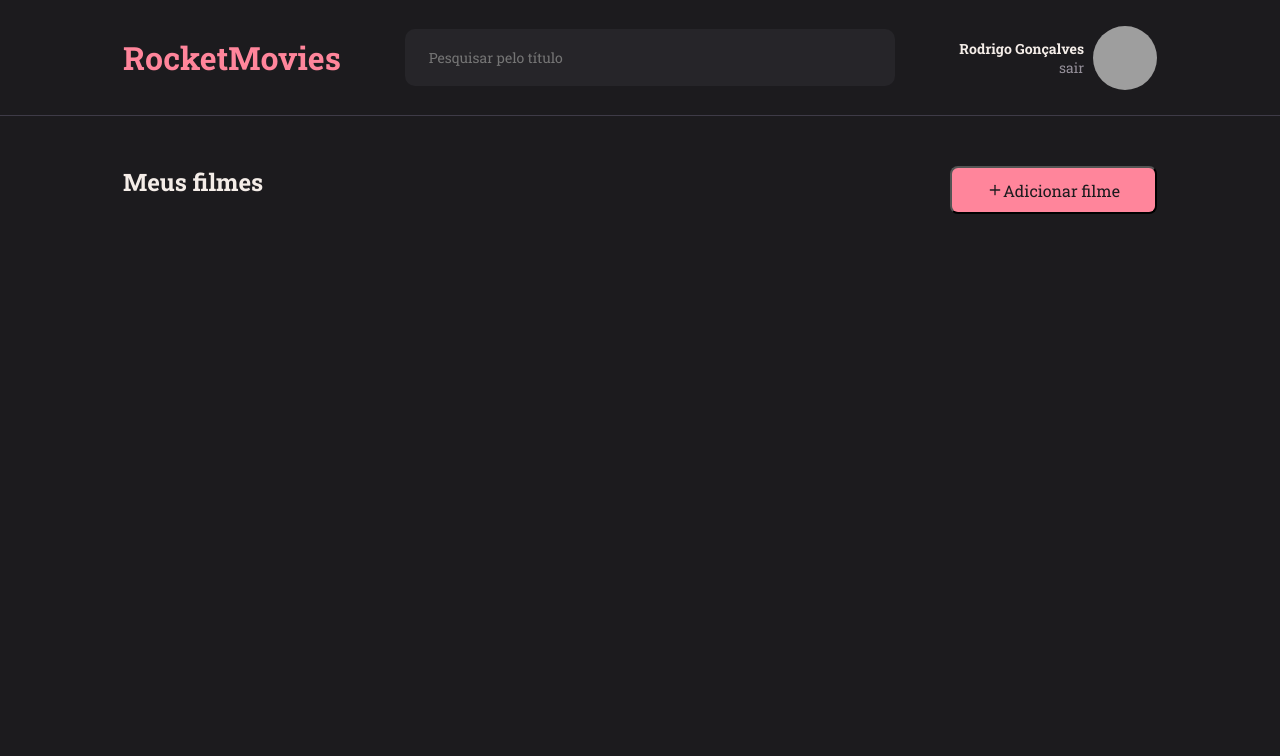
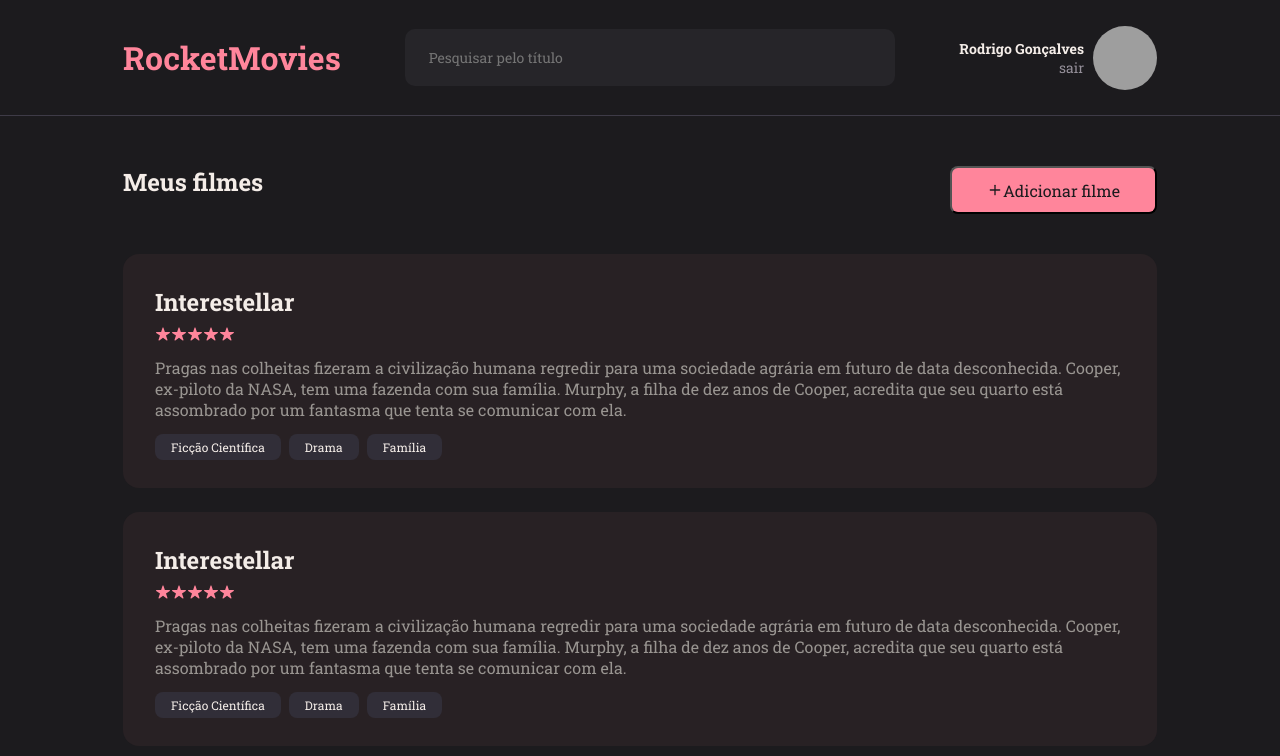
Before and after one commit to mfernandanll/rocketseat-stage09-frontend-rocketMovies, a React (Vite) app: page / in a window 1280 px wide. Shown: the top 756 px of the page. Built offline with nearby package versions, Linux system fonts and the light colour scheme; grey boxes are pictures that could not be loaded.

Commit message:
page Home created

```diff
--- /dev/null
+++ b/src/components/Card/index.jsx
@@ -0,0 +1,27 @@
+import { Tag } from "../Tag";
+import { Container } from "./styles";
+import { IoIosStar } from "react-icons/io";
+
+export function Card({ data }) {
+  return (
+    <Container>
+      <h3>{data.title}</h3>
+      <div className="stars">
+        <IoIosStar />
+        <IoIosStar />
+        <IoIosStar />
+        <IoIosStar />
+        <IoIosStar />
+      </div>
+
+      <p>{data.description}</p>
+      {data.tags && (
+        <footer>
+          {data.tags.map((tag) => (
+            <Tag key={tag.id} title={tag.name} />
+          ))}
+        </footer>
+      )}
+    </Container>
+  );
+}
--- /dev/null
+++ b/src/components/Card/styles.js
@@ -0,0 +1,30 @@
+import styled from 'styled-components'
+
+export const Container = styled.div`
+  width: 100%;
+  padding: 32px;
+
+  background-color: ${({theme}) => theme.COLORS.ROSE_700};
+  border-radius: 16px;
+  margin-bottom: 24px;
+
+  > h3 {
+    color: ${({theme}) => theme.COLORS.WHITE};
+
+    font-size: 24px;
+    margin-bottom: 8px;
+  }
+
+  .stars {
+    display: flex;
+    color: ${({theme}) => theme.COLORS.ROSE};
+    margin-bottom: 15px;
+  }
+
+  > p {
+    color: ${({theme}) => theme.COLORS.GRAY_200};
+
+    font-size: 16px;
+    margin-bottom: 15px;
+  }
+`
--- a/src/components/Section/index.jsx
+++ b/src/components/Section/index.jsx
@@ -1,14 +1,15 @@
 import { Button, Container } from "./styles";
 import { FiPlus } from "react-icons/fi";
+
 
 export function Section({ title, children, buttonExist = false }) {
   return (
     <Container>
       <div className="header">
         <h2>{title}</h2>
-        {children}
         {buttonExist && <Button><FiPlus /> Adicionar filme</Button>}
       </div>
+        {children}
     </Container>
   );
 }
--- a/src/components/Section/styles.js
+++ b/src/components/Section/styles.js
@@ -8,7 +8,9 @@ export const Container = styled.section`
 
   .header {
     display: flex;
-    justify-content: space-between
+    justify-content: space-between;
+
+    margin-bottom: 40px;
   }
 
 `
--- /dev/null
+++ b/src/components/Tag/index.jsx
@@ -0,0 +1,9 @@
+import { Container } from './styles'
+
+export function Tag({ title, ...rest }) {
+  return (
+    <Container {...rest}>
+      {title}
+    </Container>
+  )
+}
--- /dev/null
+++ b/src/components/Tag/styles.js
@@ -0,0 +1,10 @@
+import styled from 'styled-components'
+
+export const Container = styled.span`
+  font-size: 12px;
+  padding: 5px 16px;
+  margin-right: 8px;
+  border-radius: 8px;
+  color: ${({ theme }) => theme.COLORS.WHITE};
+  background-color: ${({ theme }) => theme.COLORS.GRAY_500};
+`
--- a/src/pages/Home/index.jsx
+++ b/src/pages/Home/index.jsx
@@ -1,12 +1,76 @@
+import { Card } from "../../components/Card";
 import { Header } from "../../components/Header";
 import { Section } from "../../components/Section";
-import { Container } from "./styles";
+import { Container, Content } from "./styles";
 
 export function Home() {
   return (
     <Container>
-      <Header></Header>
-      <Section title="Meus filmes" buttonExist></Section>
+      <Header />
+      <Content>
+        <Section title="Meus filmes" buttonExist>
+          <Card
+            data={{
+              title: "Interestellar",
+              description:
+                "Pragas nas colheitas fizeram a civilização humana regredir para uma sociedade agrária em futuro de data desconhecida. Cooper, ex-piloto da NASA, tem uma fazenda com sua família. Murphy, a filha de dez anos de Cooper, acredita que seu quarto está assombrado por um fantasma que tenta se comunicar com ela.",
+              tags: [
+                { id: "1", name: "Ficção Científica" },
+                { id: "2", name: "Drama" },
+                { id: "3", name: "Família" },
+              ],
+            }}
+          />
+           <Card
+            data={{
+              title: "Interestellar",
+              description:
+                "Pragas nas colheitas fizeram a civilização humana regredir para uma sociedade agrária em futuro de data desconhecida. Cooper, ex-piloto da NASA, tem uma fazenda com sua família. Murphy, a filha de dez anos de Cooper, acredita que seu quarto está assombrado por um fantasma que tenta se comunicar com ela.",
+              tags: [
+                { id: "1", name: "Ficção Científica" },
+                { id: "2", name: "Drama" },
+                { id: "3", name: "Família" },
+              ],
+            }}
+          />
+           <Card
+            data={{
+              title: "Interestellar",
+              description:
+                "Pragas nas colheitas fizeram a civilização humana regredir para uma sociedade agrária em futuro de data desconhecida. Cooper, ex-piloto da NASA, tem uma fazenda com sua família. Murphy, a filha de dez anos de Cooper, acredita que seu quarto está assombrado por um fantasma que tenta se comunicar com ela.",
+              tags: [
+                { id: "1", name: "Ficção Científica" },
+                { id: "2", name: "Drama" },
+                { id: "3", name: "Família" },
+              ],
+            }}
+          />
+           <Card
+            data={{
+              title: "Interestellar",
+              description:
+                "Pragas nas colheitas fizeram a civilização humana regredir para uma sociedade agrária em futuro de data desconhecida. Cooper, ex-piloto da NASA, tem uma fazenda com sua família. Murphy, a filha de dez anos de Cooper, acredita que seu quarto está assombrado por um fantasma que tenta se comunicar com ela.",
+              tags: [
+                { id: "1", name: "Ficção Científica" },
+                { id: "2", name: "Drama" },
+                { id: "3", name: "Família" },
+              ],
+            }}
+          />
+           <Card
+            data={{
+              title: "Interestellar",
+              description:
+                "Pragas nas colheitas fizeram a civilização humana regredir para uma sociedade agrária em futuro de data desconhecida. Cooper, ex-piloto da NASA, tem uma fazenda com sua família. Murphy, a filha de dez anos de Cooper, acredita que seu quarto está assombrado por um fantasma que tenta se comunicar com ela.",
+              tags: [
+                { id: "1", name: "Ficção Científica" },
+                { id: "2", name: "Drama" },
+                { id: "3", name: "Família" },
+              ],
+            }}
+          />
+        </Section>
+      </Content>
     </Container>
-  )
+  );
 }
--- a/src/pages/Home/styles.js
+++ b/src/pages/Home/styles.js
@@ -10,3 +10,18 @@ export const Container = styled.div`
   "header"
   "content";
 `
+
+export const Content = styled.div`
+  grid-area: content;
+  overflow-y: auto;
+
+  &::-webkit-scrollbar{
+    background-color: ${({theme}) => theme.COLORS.GRAY_700};
+  }
+
+  &::-webkit-scrollbar-thumb{
+    background: ${({theme}) => theme.COLORS.ROSE};;
+    border-radius: 8px;
+    width: 8px;
+  }
+`
--- a/src/styles/theme.js
+++ b/src/styles/theme.js
@@ -10,5 +10,6 @@ export default {
     GRAY_700: "#1C1B1E",
 
     ROSE: "#FF859B",
+    ROSE_700: "#282124"
   }
 }
```
